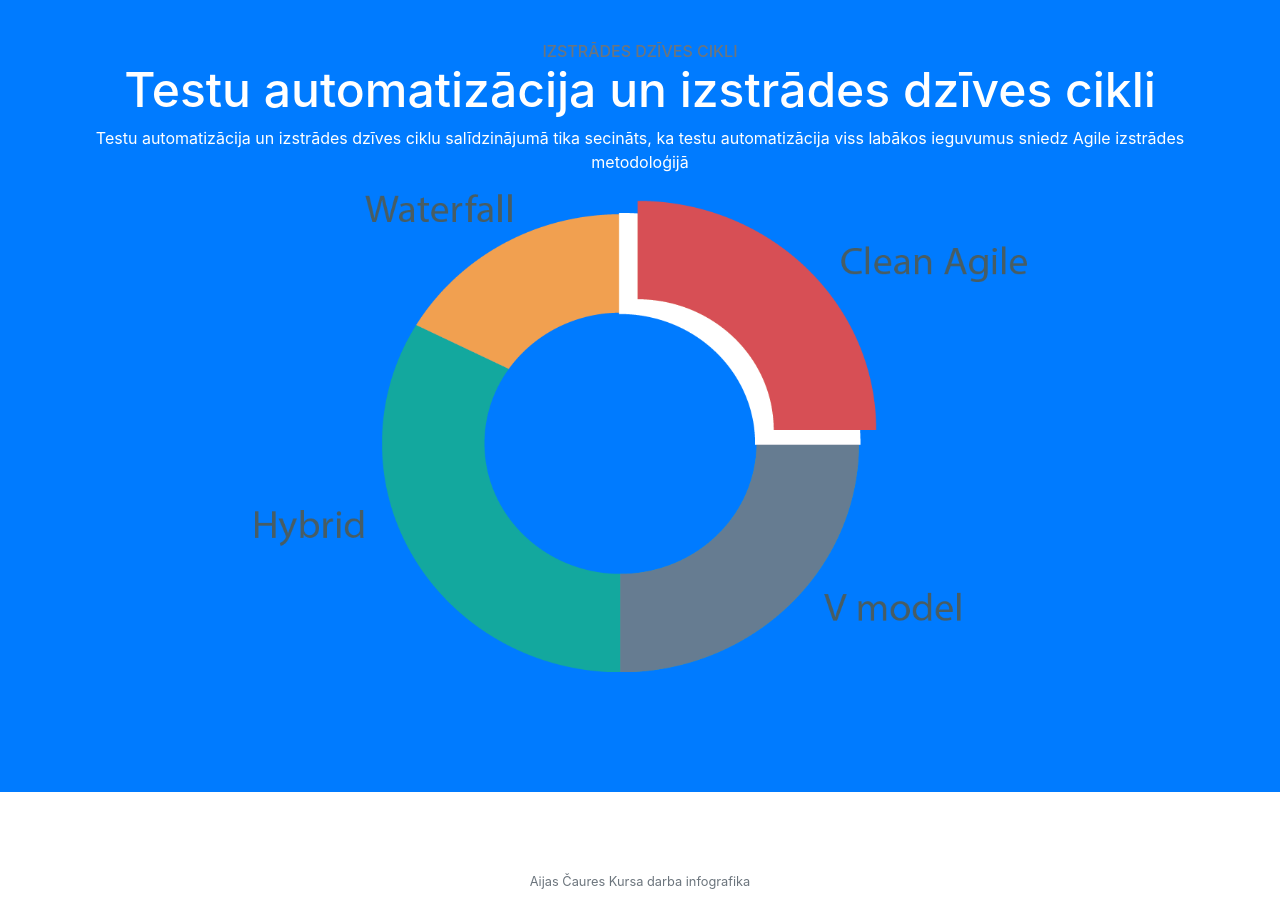
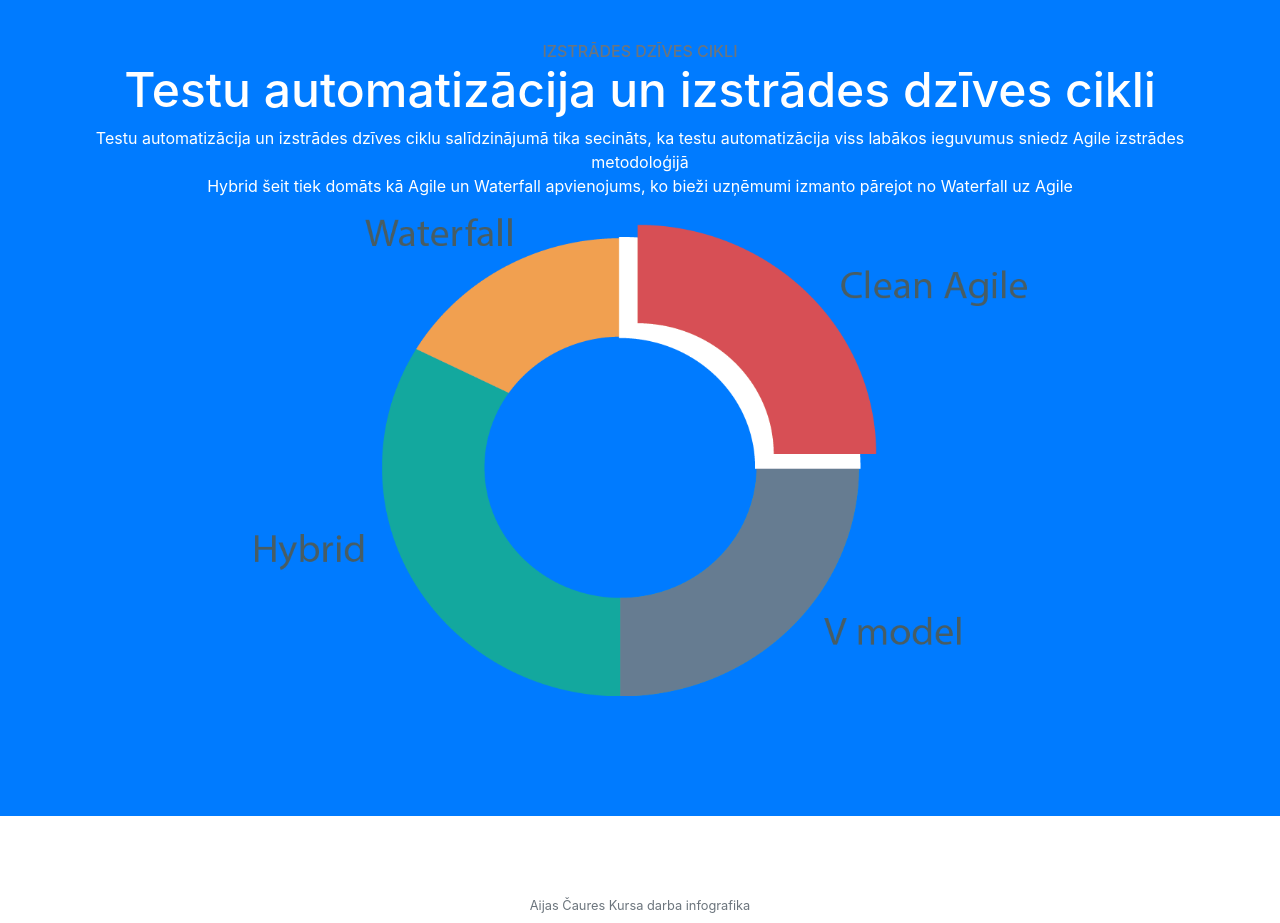
Before and after one commit to gudraaija/coursepaper, a website with bundled scripts: page kursa darba info/index.html in a window 1280 px wide. Shown: the part 4040-4963 px from the top of the page. Built offline with nearby package versions, Linux system fonts and the light colour scheme.

Commit message:
Update index.html
Updated SDLC section description

```diff
--- a/kursa darba info/index.html
+++ b/kursa darba info/index.html
@@ -158,7 +158,8 @@
       <div class="content-section-heading">
         <h3 class="text-secondary mb-0">Izstrādes dzīves cikli</h3>
         <h2>Testu automatizācija un izstrādes dzīves cikli</h2>
-        <p>Testu automatizācija un izstrādes dzīves ciklu salīdzinājumā tika secināts, ka testu automatizācija viss labākos ieguvumus sniedz Agile izstrādes metodoloģijā</p>
+        <p>Testu automatizācija un izstrādes dzīves ciklu salīdzinājumā tika secināts, ka testu automatizācija viss labākos ieguvumus sniedz Agile izstrādes metodoloģijā<br>
+        Hybrid šeit tiek domāts kā Agile un Waterfall apvienojums, ko bieži uzņēmumi izmanto pārejot no Waterfall uz Agile</p>
         <img class="img-fluid" width="70%" src="./images/sdlc.png" />
       </div>
       <div class="row">
```
